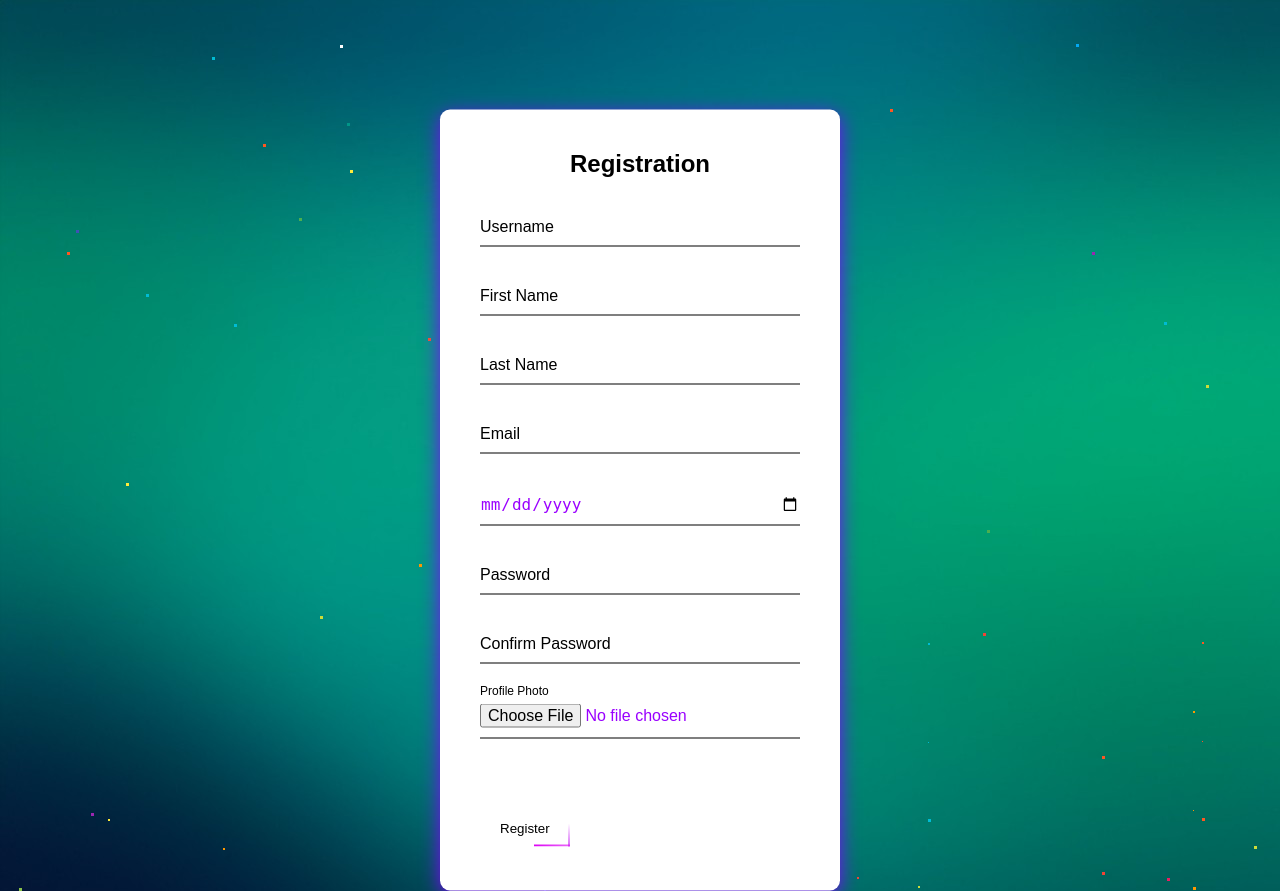
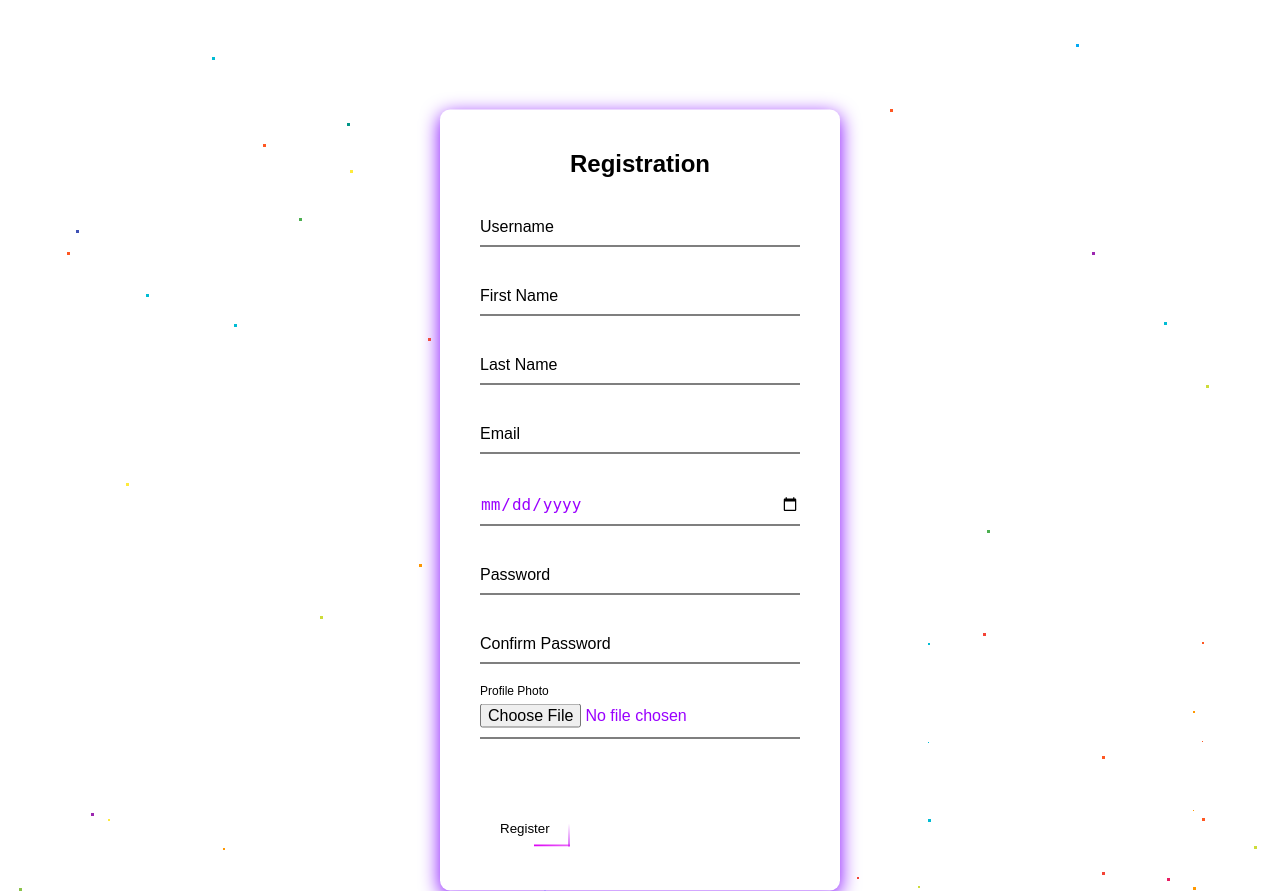
Before and after one commit to Qva777/Draft, a Django app: page /registration/ in a window 1280 px wide. Run offline with Django 4.2, Linux system fonts and the light colour scheme.

Commit message:
Next step clear

```diff
--- a/E_Shop_config/static/css/style.css
+++ b/E_Shop_config/static/css/style.css
@@ -494,28 +494,28 @@ html {
         margin: 0;
         padding: 0;
         font-family: sans-serif;
-        background-image: url("../img/fon_dark_login.jpg");
-
-        /*background: linear-gradient(#141e30, #243b55);*/
-        /*background: linear-gradient(#191970, #000080);*/
-        background-attachment: fixed;
     }
 }
 
 
 @media (prefers-color-scheme: light) {
+    :root {
+        --body-color: #ffffff;
+
+        /*--body-color: #045e57;*/
+        --nav-color: rgb(255, 255, 255);
+        --side-nav: #f5f1f1;
+        --text-color: #000000;
+        --search-bar: #e4e4e4;
+        --search-text: #010718;
+    }
+
 
     body {
         margin: 0;
         padding: 0;
         font-family: sans-serif;
-        /*background-image: url("https://images.wallpaperscraft.ru/image/single/gradient_zelenyj_tekstura_131365_1920x1080.jpg");*/
-        background-image: url("../img/fon_light_login.jpg");
-
-
-        /*background: linear-gradient(#191970, #000080);*/
         background-attachment: fixed;
-
     }
 
     .text_color-scheme {
```
